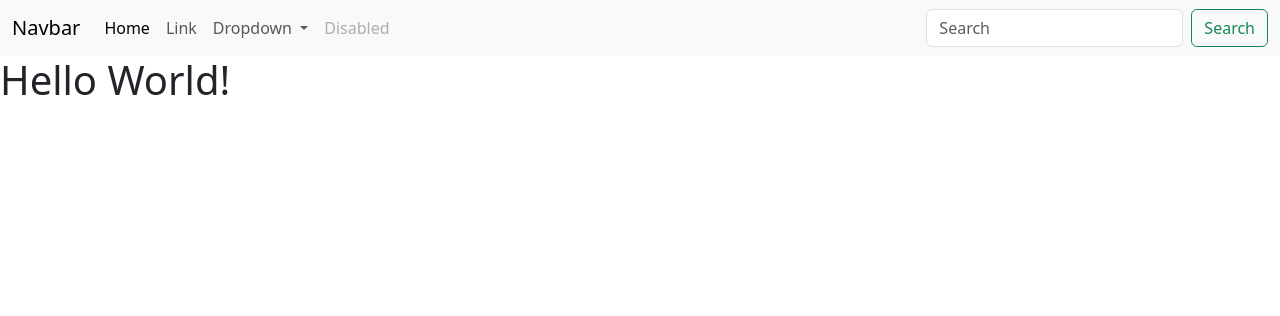
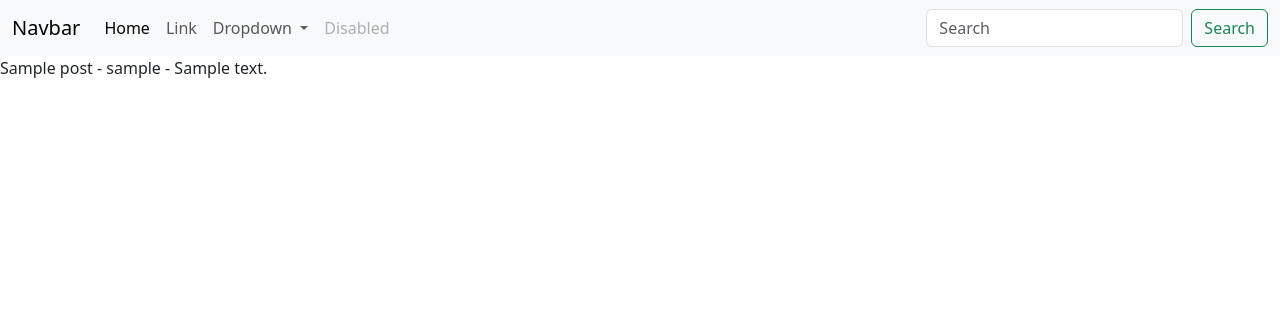
Before and after one commit to BtJ-gogo/django-project, a Django app: page / in a window 1280 px wide. Shown: the top 316 px of the page. Run offline with Django 5.2, Linux system fonts and the light colour scheme; tables that the repository leaves empty hold one stand-in row (values such as "Sample post").

Commit message:
feat: update home template add for loop

```diff
--- a/templates/home.html
+++ b/templates/home.html
@@ -1,5 +1,7 @@
 {% extends 'base.html' %}
 
 {% block content %}
-<h1>Hello World!</h1>
+{% for post in post_list %}
+<p>{{ post.title }} - {{ post.author }} - {{ post.body }}</p>
+{% endfor %}
 {% endblock %}
```
